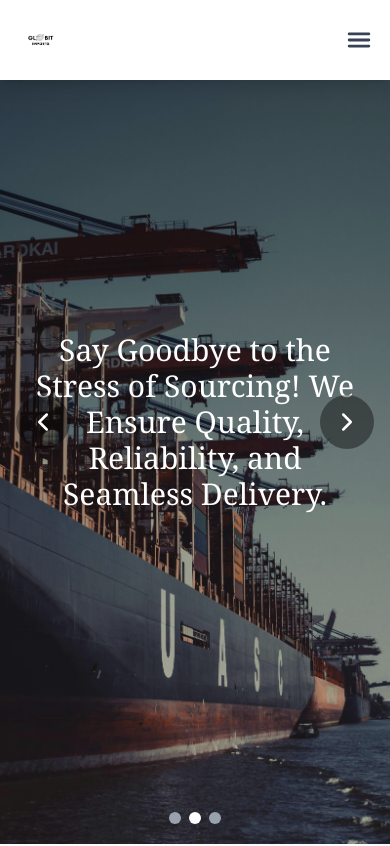
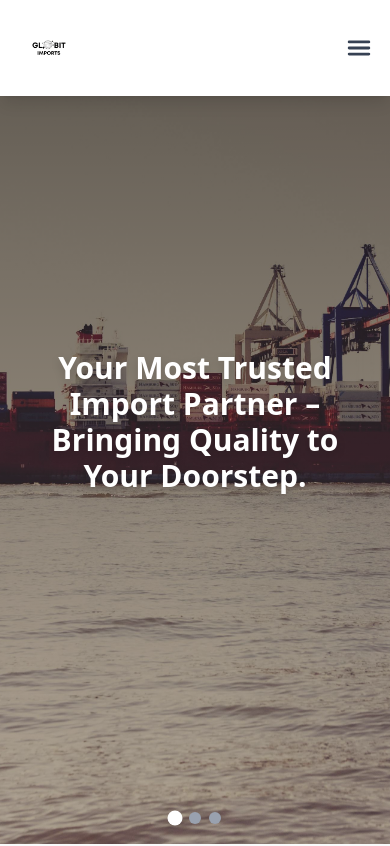
Before and after one commit to MamaFati/globitImport, a React (Vite) app: page / in a window 390 px wide. Shown: the top 846 px of the page. Built offline with nearby package versions, Linux system fonts and the light colour scheme.

Commit message:
modify pages

```diff
--- a/src/components/ Header.jsx
+++ b/src/components/ Header.jsx
@@ -34,7 +34,7 @@ function NavBar() {
     setExpandedIndex(expandedIndex === index ? null : index);
 
   const navLinkClasses = ({ isActive }) =>
-    `block py-2 px-4 text-lg font-medium transition-colors ${
+    `block py-2 px-1 lg:px-4 md:px-4 text-lg font-medium transition-colors ${
       isActive ? "text-blue-600 font-bold" : "text-gray-700 hover:text-blue-500"
     }`;
 
@@ -43,7 +43,7 @@ function NavBar() {
       <div className="max-w-screen-xl mx-auto flex items-center justify-between p-4">
         {/* Logo */}
         <NavLink to="/" className="flex items-center" onClick={closeMenu}>
-          <img src={logo} className="h-12 w-auto md:h-16" alt="Logo" />
+          <img src={logo} className="h-16 w-auto md:h-16" alt="Logo" />
         </NavLink>
 
         {/* Desktop Menu */}
@@ -80,10 +80,10 @@ function NavBar() {
 
       {/* Mobile Fullscreen Menu */}
       {isOpen && (
-        <div className="fixed inset-0 bg-gray-900 bg-opacity-50 flex justify-end z-50">
+        <div className="fixed inset-0 bg-gray-50  bg-opacity-50 flex justify-end z-50">
           {/* Sliding Panel */}
           <div
-            className={`bg-gray-400 text-gray-700 flex flex-col items-center justify-center w-[80%] h-full transition-transform duration-500 ${
+            className={`bg-gray-100 text-gray-700 flex flex-col items-center justify-center w-[80%] h-full transition-transform duration-500 ${
               isOpen ? "translate-x-0" : "translate-x-full"
             }`}
           >
--- a/src/components/Carosel.jsx
+++ b/src/components/Carosel.jsx
@@ -1,6 +1,5 @@
 import { useState, useEffect } from "react";
 import { motion, AnimatePresence } from "framer-motion";
-import { ChevronLeft, ChevronRight } from "lucide-react";
 import slide1 from "../assets/pexels-markusspiske-93106.jpg";
 import slide2 from "../assets/pexels-hormel-media-1095814.jpg";
 import slide3 from "../assets/pexels-tomfisk-3057960.jpg";
@@ -23,18 +22,10 @@ const slides = [
 function Carousel() {
   const [currentIndex, setCurrentIndex] = useState(0);
 
-  const nextSlide = () => {
-    setCurrentIndex((prev) => (prev === slides.length - 1 ? 0 : prev + 1));
-  };
-
-  const prevSlide = () => {
-    setCurrentIndex((prev) => (prev === 0 ? slides.length - 1 : prev - 1));
-  };
-
   useEffect(() => {
     const interval = setInterval(() => {
-      nextSlide();
-    }, 5000);
+      setCurrentIndex((prev) => (prev === slides.length - 1 ? 0 : prev + 1));
+    }, 8000);
     return () => clearInterval(interval);
   }, [currentIndex]);
 
@@ -43,10 +34,10 @@ function Carousel() {
       <AnimatePresence mode="popLayout">
         <motion.div
           key={currentIndex}
-          initial={{ opacity: 0, x: 100 }}
-          animate={{ opacity: 1, x: 0 }}
-          exit={{ opacity: 1, x: -100, position: "absolute" }}
-          transition={{ duration: 0.5 }}
+          initial={{ opacity: 0, scale: 0.9 }}
+          animate={{ opacity: 1, scale: 1 }}
+          exit={{ opacity: 0, scale: 1.1 }}
+          transition={{ duration: 1 }}
           className="absolute w-full h-full"
         >
           <img
@@ -54,12 +45,12 @@ function Carousel() {
             alt="Slide"
             className="w-full h-full object-cover"
           />
-          <div className="absolute inset-0 bg-gradient-to-b from-black/50 to-black/10 flex items-center justify-center text-center p-6">
+          <div className="absolute inset-0 bg-gradient-to-b from-black/60 to-black/20 flex items-center justify-center text-center p-6">
             <motion.h2
-              className="text-white text-3xl md:text-5xl font-serif lg:p-20"
-              initial={{ opacity: 0, y: 20 }}
+              className="text-white text-3xl md:text-5xl font-semibold lg:p-20 drop-shadow-lg"
+              initial={{ opacity: 0, y: 30 }}
               animate={{ opacity: 1, y: 0 }}
-              transition={{ duration: 0.8 }}
+              transition={{ duration: 1 }}
             >
               {slides[currentIndex].text}
             </motion.h2>
@@ -67,30 +58,19 @@ function Carousel() {
         </motion.div>
       </AnimatePresence>
 
-      {/* Navigation Buttons */}
-      <button
-        className="absolute left-4 top-1/2 -translate-y-1/2 text-white bg-black/40 hover:bg-black/60 p-3 rounded-full transition duration-300"
-        onClick={prevSlide}
-      >
-        <ChevronLeft size={30} />
-      </button>
-      <button
-        className="absolute right-4 top-1/2 -translate-y-1/2 text-white bg-black/40 hover:bg-black/60 p-3 rounded-full transition duration-300"
-        onClick={nextSlide}
-      >
-        <ChevronRight size={30} />
-      </button>
-
       {/* Dots Navigation */}
       <div className="absolute bottom-5 left-1/2 -translate-x-1/2 flex space-x-2">
         {slides.map((_, index) => (
-          <button
+          <motion.button
             key={index}
             onClick={() => setCurrentIndex(index)}
-            className={`h-3 w-3 rounded-full ${
-              index === currentIndex ? "bg-white" : "bg-gray-400"
+            className={`h-3 w-3 rounded-full transition-all duration-300 ${
+              index === currentIndex
+                ? "bg-white scale-125 shadow-md"
+                : "bg-gray-400"
             }`}
-          ></button>
+            whileHover={{ scale: 1.3 }}
+          ></motion.button>
         ))}
       </div>
     </div>
--- a/src/components/Contact.jsx
+++ b/src/components/Contact.jsx
@@ -31,7 +31,7 @@ const ContactSection = () => {
   };
 
   return (
-    <div className="bg-gray-100 py-16 px-6 md:px-16 ">
+    <section className="bg-gray-100 py-16 px-6 md:px-16 ">
       <div className="max-w-6xl mx-auto  p-10   grid grid-cols-1 lg:grid-cols-2 md:grid-cols-2 gap-6 lg:gap-9">
         <div>
           <h2 className="text-4xl font-extrabold text-center mb-4 text-gray-800">
@@ -160,7 +160,7 @@ const ContactSection = () => {
           </div>
         </div>
       </Dialog>
-    </div>
+    </section>
   );
 };
 
--- a/src/components/Testimonial.jsx
+++ b/src/components/Testimonial.jsx
@@ -1,4 +1,4 @@
-import "react";
+import React from "react";
 import Slider from "react-slick";
 import "slick-carousel/slick/slick.css";
 import "slick-carousel/slick/slick-theme.css";
@@ -43,29 +43,37 @@ const TestimonialSection = () => {
     dots: true,
     infinite: true,
     speed: 1000,
-    slidesToShow: 2,
+    slidesToShow: 1,
     slidesToScroll: 1,
     autoplay: true,
-    autoplaySpeed: 4000,
+    autoplaySpeed: 9000,
     centerMode: true,
+    arrows: false,
+    customPaging: (i) => (
+      <div className="w-3 h-3 bg-gray-300 rounded-full transition-all duration-300 hover:bg-blue-500"></div>
+    ),
+    appendDots: (dots) => (
+      <div className="flex justify-center gap-2 mt-4">{dots}</div>
+    ),
     responsive: [
+      {
+        breakpoint: 1024,
+        settings: {
+          slidesToShow: 1,
+        },
+      },
       {
         breakpoint: 768,
         settings: {
           slidesToShow: 1,
         },
       },
-      {
-        breakpoint: 992,
-        settings: {
-          slidesToShow: 2,
-        },
-      },
     ],
   };
 
   return (
-    <section className="m-auto py-16 px-5 bg-gray-50 w-full">
+    <section className="m-auto py-16 px-5 bg-gradient-to-r from-blue-50 to-gray-100 w-full">
+      {/* Section Title */}
       <div className="text-center w-full lg:w-[50%] m-auto mb-12">
         <h2 className="text-3xl font-bold mb-4 text-gray-900">
           Trusted by Our Global Partners
@@ -76,21 +84,23 @@ const TestimonialSection = () => {
           with us across the globe.
         </p>
       </div>
+
+      {/* Slider */}
       <div className="w-full lg:w-[80%] m-auto">
         <Slider {...settings}>
           {testimonials.map((testimonial, index) => (
             <div key={index} className="p-4">
-              <div className="bg-white shadow-lg rounded-lg p-6 text-center">
+              <div className="bg-white shadow-xl   rounded-lg p-6 text-center transition-transform duration-300 hover:scale-105">
                 <img
                   src={testimonial.image}
                   alt={testimonial.name}
-                  className="w-20 h-20 rounded-full object-cover m-auto mb-4 border-2 border-blue-500"
+                  className="w-20 h-20 rounded-full object-cover m-auto mb-4 border-4 border-blue-500 shadow-md"
                 />
                 <h5 className="text-lg font-semibold text-gray-900">
                   {testimonial.name}
                 </h5>
                 <p className="text-sm text-gray-500 mb-3">{testimonial.role}</p>
-                <div className="p-4">
+                <div className="p-3 bg-gray-100 rounded-lg shadow-md">
                   <p className="text-gray-700 italic">
                     &quot;{testimonial.quote}&quot;
                   </p>
```
Also changed, not shown: src/assets/6325257.jpg (added).
